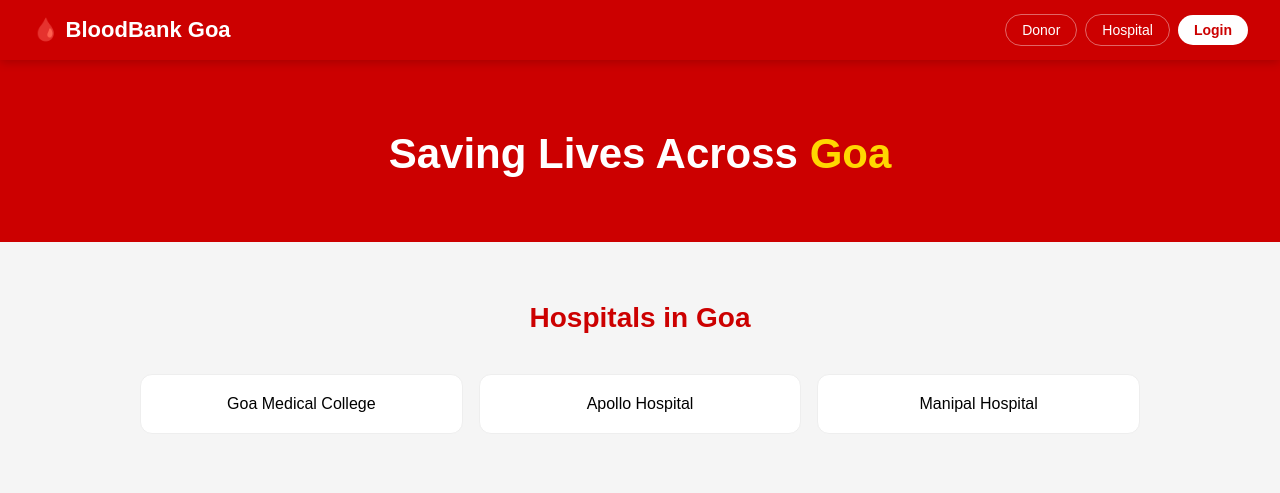
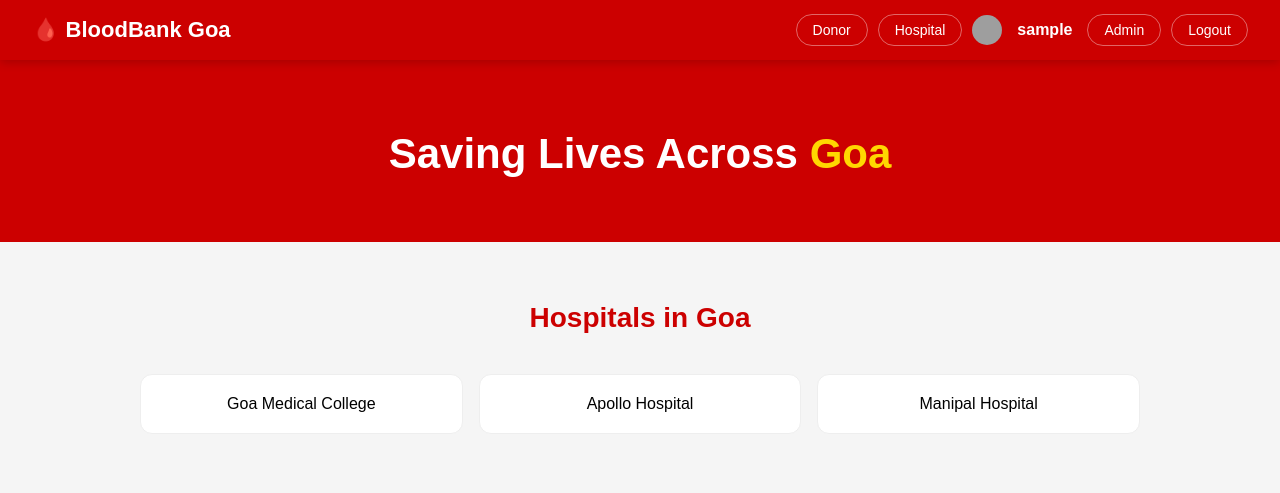
Before and after one commit to xxgitvc/bloodbank-project, a Flask app: page / in a window 1280 px wide. Shown: the top 493 px of the page. Run offline with Flask 3, Linux system fonts and the light colour scheme; the visitor is signed in with stand-in values (Sample User, id 1); data that the repository does not hold is empty; some libraries are stand-ins or nearby versions; grey boxes are pictures that could not be loaded.

Commit message:
Refactor HTML structure and styles for navbar and hero

```diff
--- a/templates/index.html
+++ b/templates/index.html
@@ -7,39 +7,140 @@
 
 <style>
 *{margin:0;padding:0;box-sizing:border-box;font-family:Arial,sans-serif}
-nav{background:#CC0000;padding:14px 32px;display:flex;justify-content:space-between;align-items:center;position:sticky;top:0;z-index:100;box-shadow:0 2px 10px rgba(0,0,0,0.2)}
+
+nav{
+  background:#CC0000;
+  padding:14px 32px;
+  display:flex;
+  justify-content:space-between;
+  align-items:center;
+  position:sticky;
+  top:0;
+  z-index:100;
+  box-shadow:0 2px 10px rgba(0,0,0,0.2)
+}
+
 .logo{color:#fff;font-size:22px;font-weight:bold}
-.nav-links{display:flex;align-items:center;gap:8px}
-.nav-links a{color:#fff;text-decoration:none;font-size:14px;padding:7px 16px;border-radius:20px;border:1px solid rgba(255,255,255,0.4)}
-.nav-links a:hover{background:rgba(255,255,255,0.15)}
-.signin{background:#fff !important;color:#CC0000 !important;font-weight:bold;border:none !important}
 
-.hero{background:#CC0000;color:#fff;text-align:center;padding:70px 32px 50px}
-.hero h1{font-size:42px;margin-bottom:14px}
-.hero h1 span{color:#FFD700}
+.nav-links{
+  display:flex;
+  align-items:center;
+  gap:10px
+}
 
-.section{padding:60px 32px;text-align:center}
-.section.grey{background:#f5f5f5}
-.section h2{font-size:28px;color:#CC0000;margin-bottom:40px}
+.nav-links a{
+  color:#fff;
+  text-decoration:none;
+  font-size:14px;
+  padding:7px 16px;
+  border-radius:20px;
+  border:1px solid rgba(255,255,255,0.4)
+}
 
-.hospitals{display:grid;grid-template-columns:repeat(auto-fit,minmax(240px,1fr));gap:16px;max-width:1000px;margin:0 auto}
-.hosp-card{background:#fff;border:1px solid #eee;border-radius:12px;padding:20px}
+.nav-links a:hover{
+  background:rgba(255,255,255,0.15)
+}
 
-footer{background:#CC0000;color:#fff;text-align:center;padding:24px}
+.signin{
+  background:#fff !important;
+  color:#CC0000 !important;
+  font-weight:bold;
+  border:none !important
+}
+
+.user-pic{
+  width:30px;
+  height:30px;
+  border-radius:50%;
+}
+
+.user-name{
+  color:white;
+  font-weight:bold;
+  margin:0 5px;
+}
+
+.hero{
+  background:#CC0000;
+  color:#fff;
+  text-align:center;
+  padding:70px 32px 50px
+}
+
+.hero h1{
+  font-size:42px;
+  margin-bottom:14px
+}
+
+.hero h1 span{
+  color:#FFD700
+}
+
+.section{
+  padding:60px 32px;
+  text-align:center
+}
+
+.section.grey{
+  background:#f5f5f5
+}
+
+.section h2{
+  font-size:28px;
+  color:#CC0000;
+  margin-bottom:40px
+}
+
+.hospitals{
+  display:grid;
+  grid-template-columns:repeat(auto-fit,minmax(240px,1fr));
+  gap:16px;
+  max-width:1000px;
+  margin:0 auto
+}
+
+.hosp-card{
+  background:#fff;
+  border:1px solid #eee;
+  border-radius:12px;
+  padding:20px
+}
+
+footer{
+  background:#CC0000;
+  color:#fff;
+  text-align:center;
+  padding:24px
+}
 </style>
 </head>
 
 <body>
 
+<!-- ================= NAVBAR ================= -->
 <nav>
   <div class="logo">🩸 BloodBank Goa</div>
+
   <div class="nav-links">
     <a href="/donor">Donor</a>
     <a href="/hospital">Hospital</a>
-    <a href="/login" class="signin">Login</a>
+
+    {% if user %}
+        <img src="{{ user_pic }}" class="user-pic">
+        <span class="user-name">{{ user }}</span>
+
+        {% if session.get('is_admin') %}
+            <a href="/admin">Admin</a>
+        {% endif %}
+
+        <a href="/logout">Logout</a>
+    {% else %}
+        <a href="/login" class="signin">Login</a>
+    {% endif %}
   </div>
 </nav>
 
+<!-- ================= HERO ================= -->
 <div class="hero">
   <h1>Saving Lives Across <span>Goa</span></h1>
 </div>
@@ -55,7 +156,7 @@ footer{background:#CC0000;color:#fff;text-align:center;padding:24px}
   </div>
 </div>
 
-<!-- ================= MAP SECTION ================= -->
+<!-- ================= MAP ================= -->
 <div class="section">
   <h2>Live Donor Locations (Cloud Synced)</h2>
 
@@ -70,7 +171,6 @@ footer{background:#CC0000;color:#fff;text-align:center;padding:24px}
           center: goa
       });
 
-      // 🔥 GET DONORS FROM BACKEND (CLOUD)
       var donors = {{ donors | tojson }};
 
       donors.forEach(d => {
```
